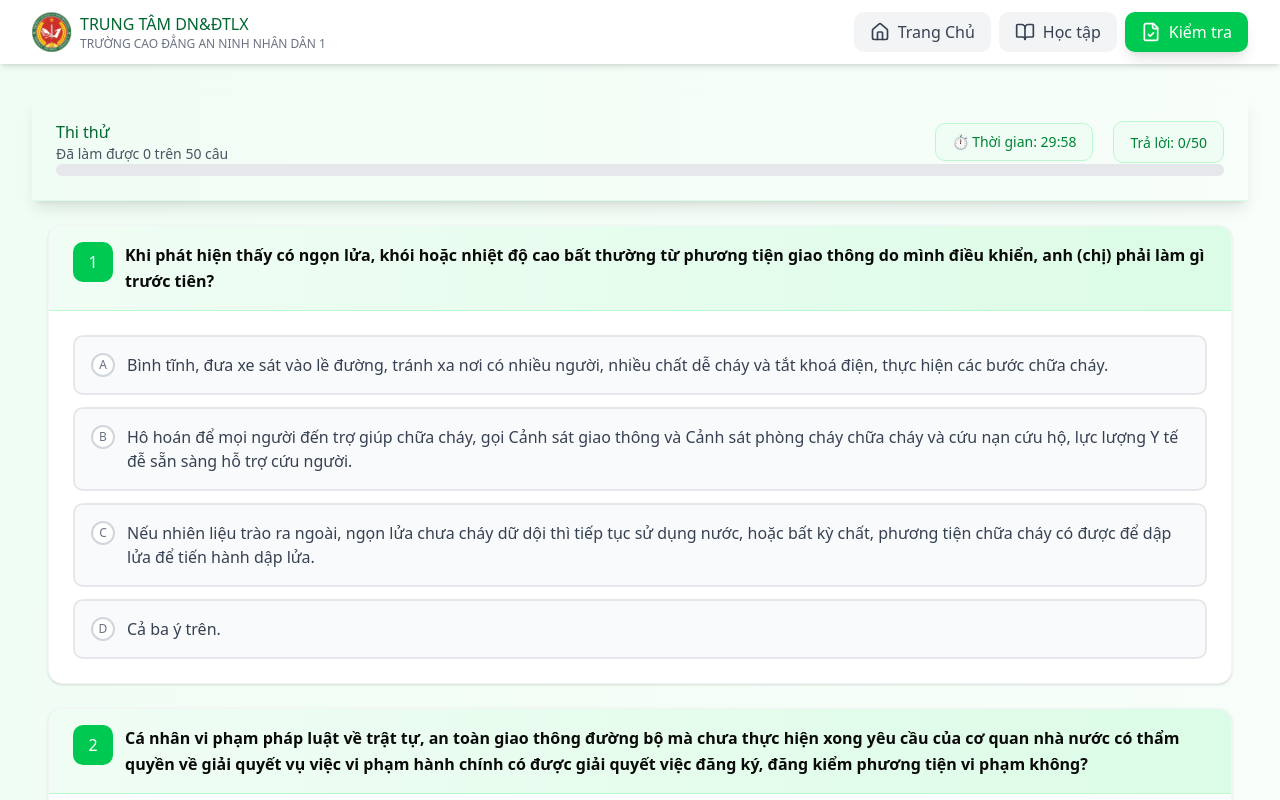
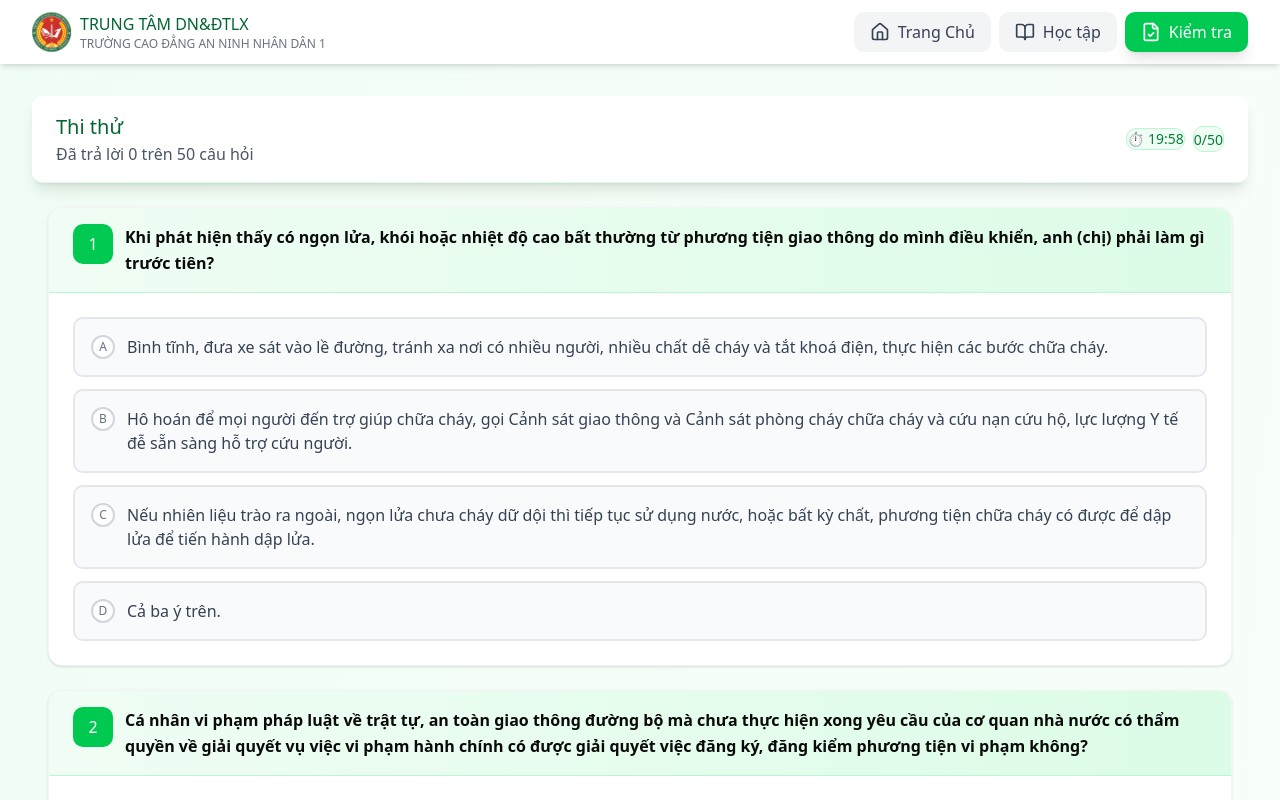
Before and after one commit to BaoTran2201/vercel_500questioncand, a React (Vite) app: page / in a window 1280 px wide. Both pictures are taken after a click on the button "Kiểm tra". Shown: the top 800 px of the page. Built offline with nearby package versions, Linux system fonts and the light colour scheme.

Commit message:
Add time progress bar to sticky header with dynamic color change (green  yellow  red); fix duplicate h2 tag

```diff
--- a/src/components/TestMode.tsx
+++ b/src/components/TestMode.tsx
@@ -13,7 +13,12 @@ function shuffleArray<T>(array: T[]): T[] {
   return shuffled;
 }
 
-export function TestMode() {
+interface TestModeProps {
+  onAppHeaderCompactChange?: (isCompact: boolean) => void;
+  appHeaderCompact?: boolean;
+}
+
+export function TestMode({ onAppHeaderCompactChange, appHeaderCompact = false }: TestModeProps) {
   // Get random 100 questions on component mount
   const randomQuestions = useMemo(() => {
     const shuffled = shuffleArray(questions);
@@ -25,7 +30,7 @@ export function TestMode() {
   );
   const [showResults, setShowResults] = useState(false);
   const [isHeaderCompact, setIsHeaderCompact] = useState(false);
-  const [timeLeft, setTimeLeft] = useState<number>(30 * 60); // 30 minutes in seconds
+  const [timeLeft, setTimeLeft] = useState<number>(20 * 60); // 20 minutes in seconds
   const [isAutoSubmitted, setIsAutoSubmitted] = useState(false);
 
   const handleAnswerSelect = (qIndex: number, answerIndex: number) => {
@@ -113,6 +118,10 @@ export function TestMode() {
   const score = calculateScore();
   const answered = selectedAnswers.filter((a) => a !== null).length;
 
+  // Calculate sticky header top position based on AppHeader state
+  const appHeaderHeight = appHeaderCompact ? 56 : 64; // h-14 = 56px, h-16 = 64px
+  const stickyTopValue = appHeaderHeight;
+
   // Format time to mm:ss
   const formatTime = (seconds: number): string => {
     const mins = Math.floor(seconds / 60);
@@ -155,11 +164,16 @@ export function TestMode() {
   useEffect(() => {
     const handleScroll = () => {
       setIsHeaderCompact(window.scrollY > 50);
+
+      // Notify parent (App) when scroll passes 80px threshold for AppHeader compact
+      if (onAppHeaderCompactChange) {
+        onAppHeaderCompactChange(window.scrollY > 80);
+      }
     };
 
     window.addEventListener('scroll', handleScroll);
     return () => window.removeEventListener('scroll', handleScroll);
-  }, []);
+  }, [onAppHeaderCompactChange]);
 
   if (showResults) {
     return (
@@ -325,56 +339,68 @@ export function TestMode() {
 
   return (
     <div className="space-y-6 pb-20 pt-16">
-      {/* Header - Sticky with compact mode (placed above main nav when scrolling) */}
-      <div className={`sticky top-0 z-60 bg-white/95 backdrop-blur-sm shadow-lg border-b border-green-100 transition-all duration-300 ${
-        isHeaderCompact ? 'py-2' : 'py-6'
+      {/* Header - Sticky with compact mode (positioned below AppHeader) */}
+      <div style={{ top: `${stickyTopValue}px` }} className={`sticky z-40 bg-white shadow-lg border-b border-green-100 rounded-lg transition-all duration-200 ${
+        isHeaderCompact ? 'py-2' : 'py-4'
       }`}>
-        <div className={`transition-all duration-300 ${isHeaderCompact ? 'px-4' : 'px-6'}`}>
+        <div className={`transition-all duration-200 ${isHeaderCompact ? 'px-3' : 'px-6'}`}>
           <div className="flex items-center justify-between flex-wrap gap-2">
-            <div>
-              <h2 className={`text-green-800 transition-all duration-300 ${
-                isHeaderCompact ? 'text-lg' : 'text-2xl'
-              }`}>Thi thử</h2>
-              <p className={`text-gray-600 transition-all duration-300 ${
-                isHeaderCompact ? 'text-xs' : 'text-sm'
+            <div className="min-w-0">
+              <h2 className={`text-green-800 transition-all duration-200 font-semibold ${
+                isHeaderCompact ? 'text-sm' : 'text-xl'
+              }`}> <h2 className="text-green-800">Thi thử</h2></h2>
+              <p className={`text-gray-600 transition-all duration-200 ${
+                isHeaderCompact ? 'hidden' : 'text-xs'
               }`}>
-                Đã làm được {answered} trên {randomQuestions.length} câu
+              <p className="text-gray-600">Đã trả lời {answered} trên {randomQuestions.length} câu hỏi</p>
               </p>
             </div>
-            <div className="flex items-center space-x-2 gap-3 flex-wrap">
+            <div className="flex items-center gap-2 flex-wrap">
               {/* Timer Display */}
-              <div className={`flex items-center space-x-1 rounded-lg border transition-all duration-300 ${
+              <div className={`flex items-center space-x-1 rounded-lg border transition-all duration-200 ${
                 timeLeft < 300
                   ? 'bg-red-50 border-red-200'
+                  : timeLeft < 600
+                  ? 'bg-yellow-50 border-yellow-200'
                   : 'bg-green-50 border-green-200'
-              } ${isHeaderCompact ? 'px-2 py-1' : 'px-4 py-2'}`}>
-                <span className={`transition-all duration-300 ${
-                  timeLeft < 300 ? 'text-red-700' : 'text-green-700'
+              } ${isHeaderCompact ? 'px-2 py-1' : 'px-3 py-1.5'}`}>
+                <span className={`transition-all duration-200 font-medium ${
+                  timeLeft < 300
+                    ? 'text-red-700'
+                    : timeLeft < 600
+                    ? 'text-yellow-700'
+                    : 'text-green-700'
                 } ${isHeaderCompact ? 'text-xs' : 'text-sm'}`}>
-                  {isHeaderCompact ? '⏳' : '⏱️ Thời gian:'} {formatTime(timeLeft)}
+                  {isHeaderCompact ? '⏳' : '⏱️'} {formatTime(timeLeft)}
                 </span>
               </div>
 
-              <div className={`bg-green-50 rounded-lg border border-green-200 transition-all duration-300 ${
-                isHeaderCompact ? 'px-3 py-1' : 'px-4 py-2'
+              <div className={`bg-green-50 rounded-lg border border-green-200 transition-all duration-200 ${
+                isHeaderCompact ? 'px-2 py-1' : 'px-3 py-1.5'
               }`}>
-                <span className={`text-green-700 transition-all duration-300 ${
+                <span className={`text-green-700 font-medium transition-all duration-200 ${
                   isHeaderCompact ? 'text-xs' : 'text-sm'
                 }`}>
-                  Trả lời: {answered}/{randomQuestions.length}
+                  {answered}/{randomQuestions.length}
                 </span>
               </div>
             </div>
           </div>
 
-          {/* Progress Bar */}
-          <div className={`w-full bg-gray-200 rounded-full overflow-hidden transition-all duration-300 ${
-            isHeaderCompact ? 'h-1 mt-2' : 'h-3 mt-4'
-          }`}>
+          {/* Time Progress Bar */}
+          <div className={`w-full rounded-full overflow-hidden transition-all duration-200 ${
+            isHeaderCompact ? 'h-1 mt-2' : 'h-2 mt-3'
+          }`} style={{ backgroundColor: '#e5e7eb' }}>
             <div
-              className="bg-gradient-to-r from-green-500 to-green-600 h-full rounded-full transition-all duration-300"
+              className={`h-full rounded-full transition-all duration-200 ${
+                timeLeft < 300
+                  ? 'bg-red-500'
+                  : timeLeft < 600
+                  ? 'bg-yellow-500'
+                  : 'bg-green-500'
+              }`}
               style={{
-                width: `${(answered / randomQuestions.length) * 100}%`,
+                width: `${(timeLeft / (20 * 60)) * 100}%`,
               }}
             />
           </div>
@@ -396,11 +422,11 @@ export function TestMode() {
               {/* Question Header */}
               <div className="bg-gradient-to-r from-green-50 to-green-100 px-6 py-4 border-b border-green-200">
                 <div className="flex items-start space-x-3">
-                  <div className="flex-shrink-0 w-10 h-10 bg-green-500 text-white rounded-lg flex items-center justify-center">
+                  <div className="flex-shrink-0 w-10 h-10 bg-green-500 text-white rounded-lg flex items-center justify-center font-semibold text-lg">
                     {qIndex + 1}
                   </div>
                   <div className="flex-1">
-                    <p className="text-gray-900 text-2xl leading-relaxed" style={{fontWeight: 900}}>{question.question}</p>
+                    <p className="text-gray-900 text-lg leading-relaxed font-bold" style={{ fontWeight: 900 }}>{question.question}</p>
                   </div>
                 </div>
               </div>
```
